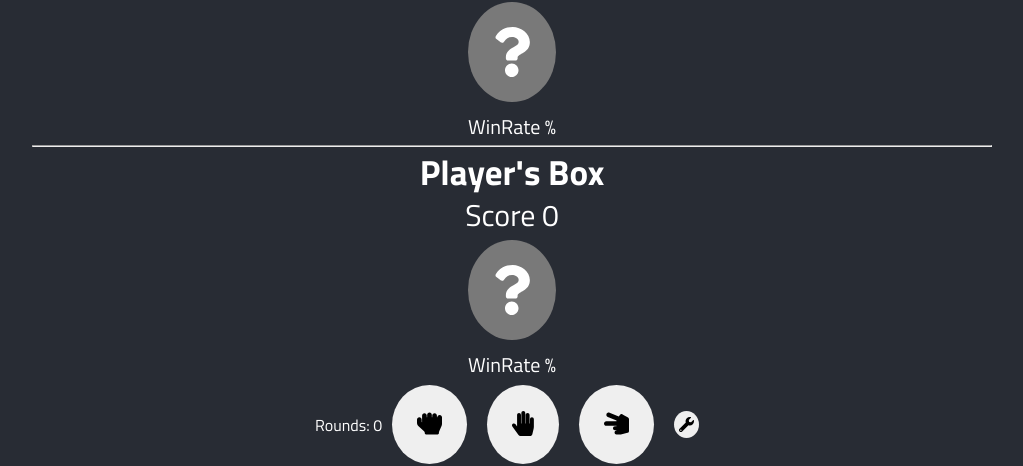
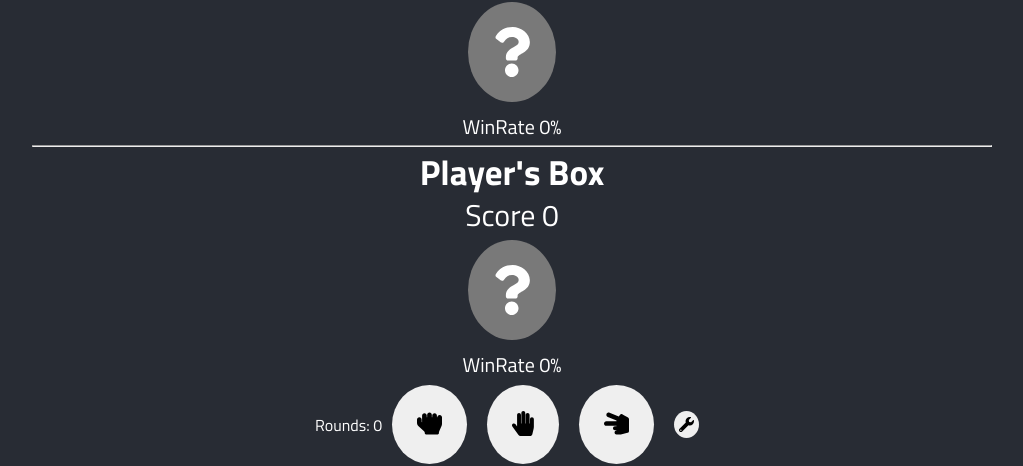
Before and after one commit to Dreed657/RockyPods, a React (Create React App) app: page / in a window 1280 px wide. Shown: the part 168-634 px from the top of the page, without its empty margins (128-1151 px from the left). Built offline with nearby package versions, Linux system fonts and the light colour scheme.

Commit message:
Refactor: Calculation of the WinRate

```diff
--- a/src/components/GameBody/index.tsx
+++ b/src/components/GameBody/index.tsx
@@ -26,8 +26,8 @@ const GameBody = () => {
     const [playerScore, setPlayerScore] = useState<number>(0);
     const [computerScore, setComputerScore] = useState<number>(0);
 
-    const [playerWinRate, setPlayerWinRate] = useState<string>('');
-    const [computerWinRate, setComputerWinRate] = useState<string>('');
+    const [playerWinRate, setPlayerWinRate] = useState<number>(0);
+    const [computerWinRate, setComputerWinRate] = useState<number>(0);
 
     const [showDebugInfo, setShowDebugInfo] = useState<boolean>(false);
 
@@ -45,10 +45,12 @@ const GameBody = () => {
             setComputerScore(computerScore + 1);
         }
 
-        setPlayerWinRate(((playerScore / computerScore) * 100).toPrecision(4));
-        setComputerWinRate(
-            ((computerScore / playerScore) * 100).toPrecision(4)
-        );
+        // [Dispute Wins / (Dispute Wins + Dispute Losses)] * 100 = Win Rate
+        let playerWinRate = Math.round((playerScore / (computerScore + (roundsCount - playerScore))) * 100);
+        let computerWinRate = Math.round((computerScore / (computerScore + (roundsCount - computerScore))) * 100);
+
+        setPlayerWinRate(playerWinRate);
+        setComputerWinRate(computerWinRate);
 
         setRoundsCount(roundsCount + 1);
 
--- a/src/components/PlayerBox/index.tsx
+++ b/src/components/PlayerBox/index.tsx
@@ -17,7 +17,7 @@ interface PlayerBoxProps {
     Name: string;
     Gesture: HandEnum;
     Score: number;
-    WinRate: string;
+    WinRate: number;
 }
 
 const PlayerBox = (props: PlayerBoxProps) => {
```
Also changed, not shown: src/components/PlayerActions/index.tsx (deleted, +0 -9 lines).
